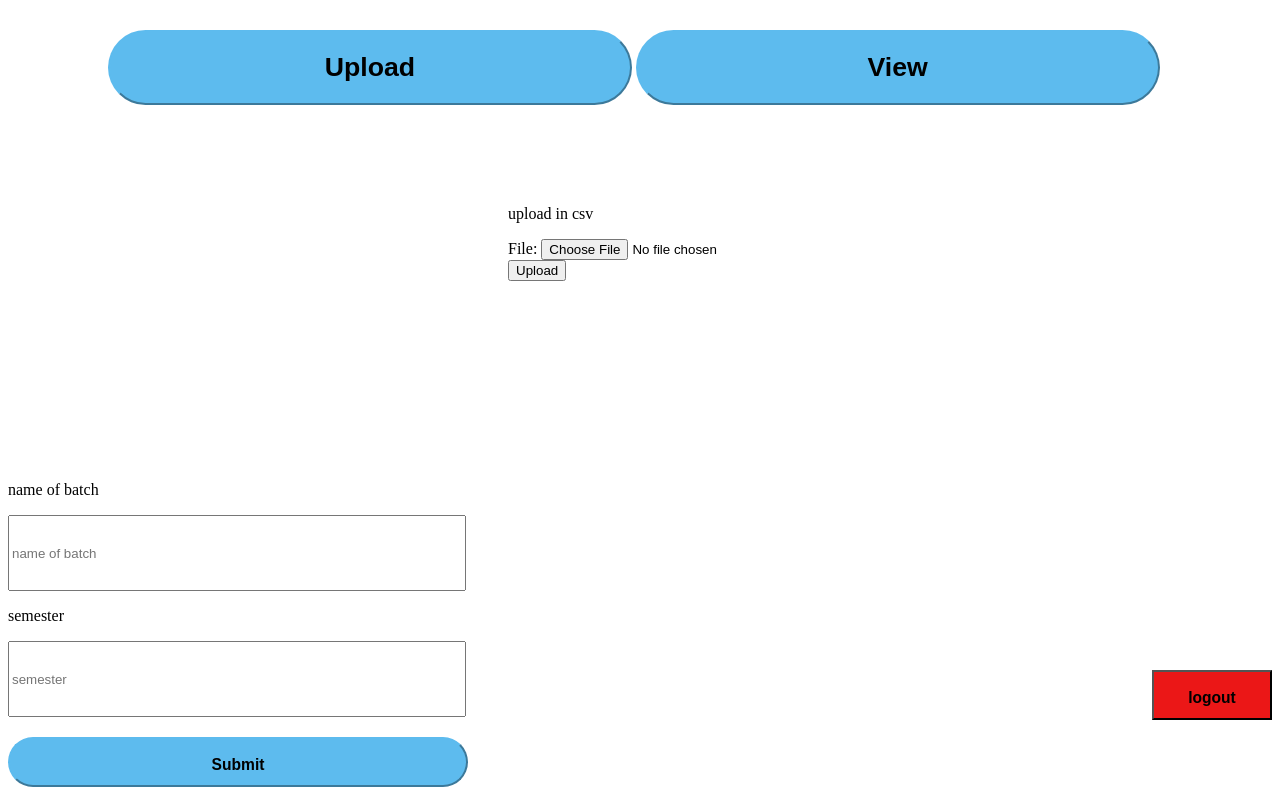
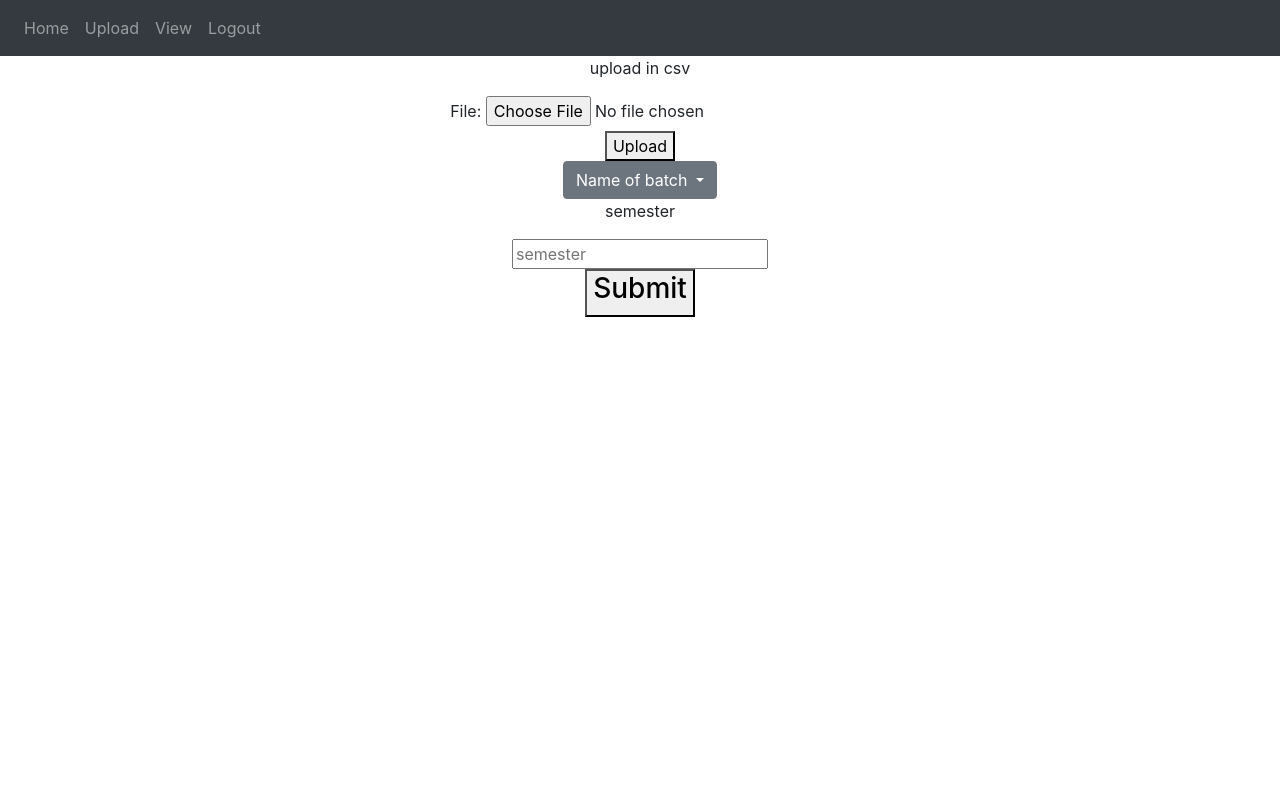
Before and after one commit to khraina/Resultsorg, a Flask app: page /profile in a window 1280 px wide. Run offline with Flask 2, Linux system fonts and the light colour scheme; the visitor is signed in with stand-in values (Sample User, id 1); some libraries are stand-ins or nearby versions.

Commit message:
views all connected

```diff
--- a/app.py
+++ b/main.py
@@ -1,4 +1,4 @@
-import os
+
 from flask import Flask,render_template,request,session,redirect,url_for,g
 
 
@@ -60,5 +60,14 @@ def profile():
     return render_template('profile.html')
 
 
+@app.route("/about_us")
+def aboutus():
+  return render_template('about.html')
+
+@app.route("/view")
+def views():
+  return render_template('view.html')
+
+
 if __name__ == "__main__":
   app.run(host="0.0.0.0", debug=True)
--- a/templates/profile.html
+++ b/templates/profile.html
@@ -6,93 +6,46 @@
     <title> Teacher </title>
    <meta charset="utf-8">
   <meta name="viewport" content="width=device-width, initial-scale=1">
-    <style>
-        #upload
-        {
+   <link
+      rel="stylesheet"
+      href="https://stackpath.bootstrapcdn.com/bootstrap/4.4.1/css/bootstrap.min.css"
+      integrity="sha384-Vkoo8x4CGsO3+Hhxv8T/Q5PaXtkKtu6ug5TOeNV6gBiFeWPGFN9MuhOf23Q9Ifjh"
+      crossorigin="anonymous"
+    />
+    <link
+      rel="stylesheet"
+      href="https://stackpath.bootstrapcdn.com/font-awesome/4.7.0/css/font-awesome.min.css"
+      crossorigin="anonymous"
+    />
 
-            margin-left: 500px;
-           margin-bottom: 200px;
+
+</head>
+    <body>
+    <nav class="navbar navbar-expand-lg navbar-dark bg-dark">
+      <button
+        class="navbar-toggler"
+        type="button"
+        data-toggle="collapse"
+        data-target="#navbar"
+      >
+        <span class="navbar-toggler-icon"></span>
+      </button>
+      <div class="collapse navbar-collapse" id="navbar">
+        <div class="navbar-nav">
+          <a class="nav-item nav-link" id="home" href="/">Home</a>
+          <a class="nav-item nav-link" id="upload" href="/profile">Upload</a>
+          <a class="nav-item nav-link" id="View" href="/view">View</a>
+
+          <a class="nav-item nav-link" id="logout" href="/" > Logout </a>
+
+        </div>
+      </div>
+    </nav>
 
 
 
-
-        }
-        .input-field
-        {
-            width:450px;
-            height :70px;
-
-        }
-        .submit-btn
-        {
-            width:460px;
-            height :50px;
-            border-radius: 50px;
-            margin-top: 20px;
-            cursor: pointer;
-            background-color: rgb(93, 187, 238);
-            transition: background-color 0.5s,box-shadow 0.5s;
-            border-color: rgb(93, 187, 238);
-
-        }
-        .submit-btn:hover
-        {
-
-            box-shadow: 5px 5px 2px rgba(0,0,0,0.15);
-            background-color:rgb(72, 201, 252) ;
-
-        }
-        #button /* upload and view button on top of page */
-        {
-           margin-left: 100px;
-            margin-top: 30px;
-            margin-bottom: 100px;
-
-        }
-        .uploadbtn
-        {
-            width:45%;
-            height:75px;
-            border-radius: 50px;
-            cursor: pointer;
-            background-color: rgb(93, 187, 238);
-            transition: background-color 0.5s,box-shadow 0.5s;
-            border-color: rgb(93, 187, 238);
-        }
-        .uploadbtn:hover
-        {
-            box-shadow: 5px 5px 2px rgba(0,0,0,0.15);
-            background-color:rgb(72, 201, 252) ;
-
-        }
-        .logout
-        {
-          width:120px;
-          height:50px;
-          margin-top: 465px;
-          cursor: pointer;
-          background-color: rgb(235, 23, 23);
-          transition: background-color 0.5s,box-shadow 0.5s;
-        }
-        .logout:hover
-        {
-            background-color: rgb(255, 0, 0);
-            box-shadow: 5px 5px 2px rgba(0,0,0,0.15);
-        }
-
-
-    </style>
-</head>
-    <body>
-    <div>
-        <div id="button">
-            <button class="uploadbtn"><h1>Upload</h1></button>
-            <button class="uploadbtn"><h1>View</h1></button>
-        </div>
-
-        <button style="float: right"type= "logout" class="logout"><h3>logout</h3></button>
-
-    <form   id="upload"  >
+<div style="Text-align:center" >
+      <form   id="upload"  >
 
         <p>upload in csv</p>
         <form action="/upload" method="POST" enctype="multipart/form-data">
@@ -100,9 +53,16 @@
         <input type="file" id="file" name="file"><br />
          <button>Upload</button>
 </form>
-        <p>name of batch</p>
-        <input type="text" class="input-field"
-        placeholder="name of batch" required>
+       <div class="dropdown">
+  <button class="btn btn-secondary dropdown-toggle" type="button" data-bs-toggle="dropdown" aria-expanded="false">
+     Name of batch
+  </button>
+  <ul class="dropdown-menu">
+    <li><button class="dropdown-item" type="button">6</button></li>
+    <li><button class="dropdown-item" type="button">Another actin</button></li>
+    <li><button class="dropdown-item" type="button">Something else here</button></li>
+  </ul>
+</div>
         <p>semester</p>
         <input type="text" class="input-field"
         placeholder="semester">
@@ -113,7 +73,21 @@
 
     </form>
 
-
-    </div>
+</div>
+    <script
+      src="https://code.jquery.com/jquery-3.2.1.slim.min.js"
+      integrity="sha384-KJ3o2DKtIkvYIK3UENzmM7KCkRr/rE9/Qpg6aAZGJwFDMVNA/GpGFF93hXpG5KkN"
+      crossorigin="anonymous"
+    ></script>
+    <script
+      src="https://cdnjs.cloudflare.com/ajax/libs/popper.js/1.12.9/umd/popper.min.js"
+      integrity="sha384-ApNbgh9B+Y1QKtv3Rn7W3mgPxhU9K/ScQsAP7hUibX39j7fakFPskvXusvfa0b4Q"
+      crossorigin="anonymous"
+    ></script>
+    <script
+      src="https://maxcdn.bootstrapcdn.com/bootstrap/4.0.0/js/bootstrap.min.js"
+      integrity="sha384-JZR6Spejh4U02d8jOt6vLEHfe/JQGiRRSQQxSfFWpi1MquVdAyjUar5+76PVCmYl"
+      crossorigin="anonymous"
+    ></script>
      </body>
 </html>
```
Also changed, not shown: templates/about.html (added, +12 -0 lines), templates/home.html (+46 -8 lines), templates/view.html (added, +12 -0 lines).
